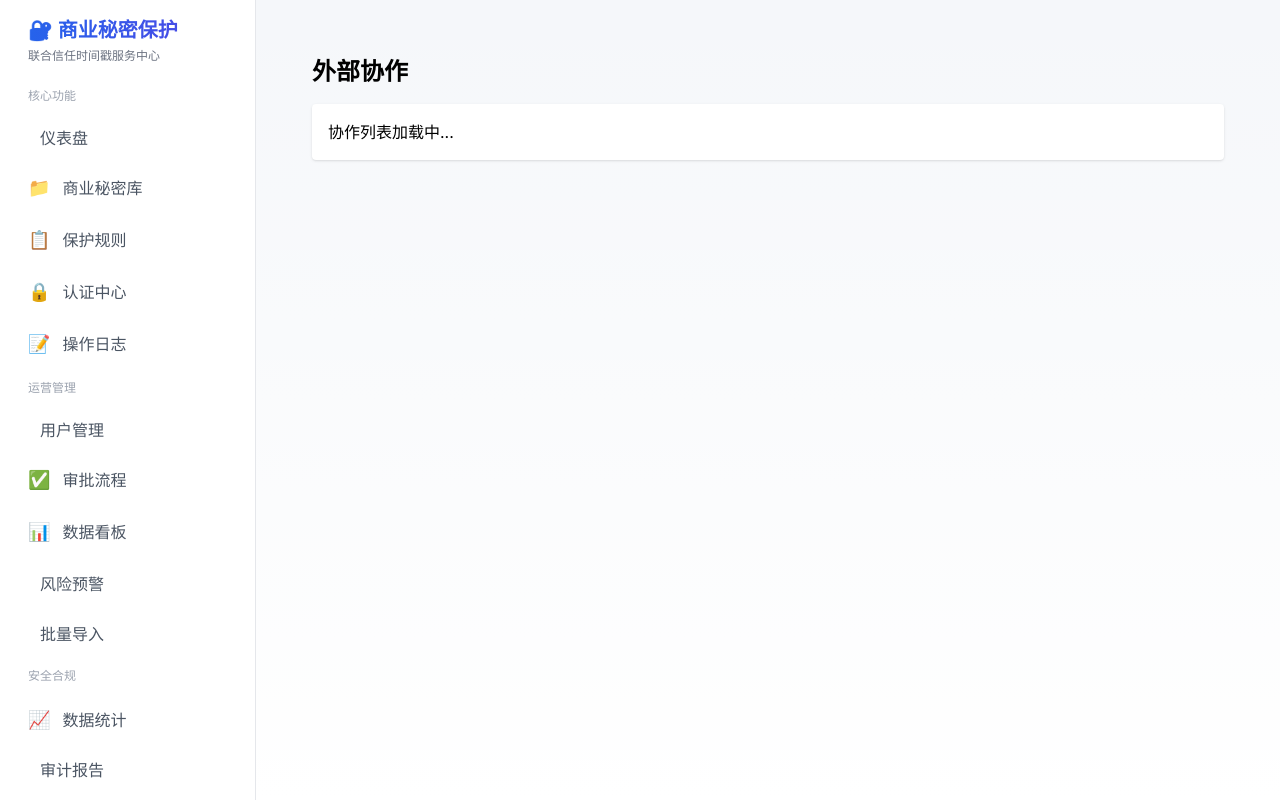
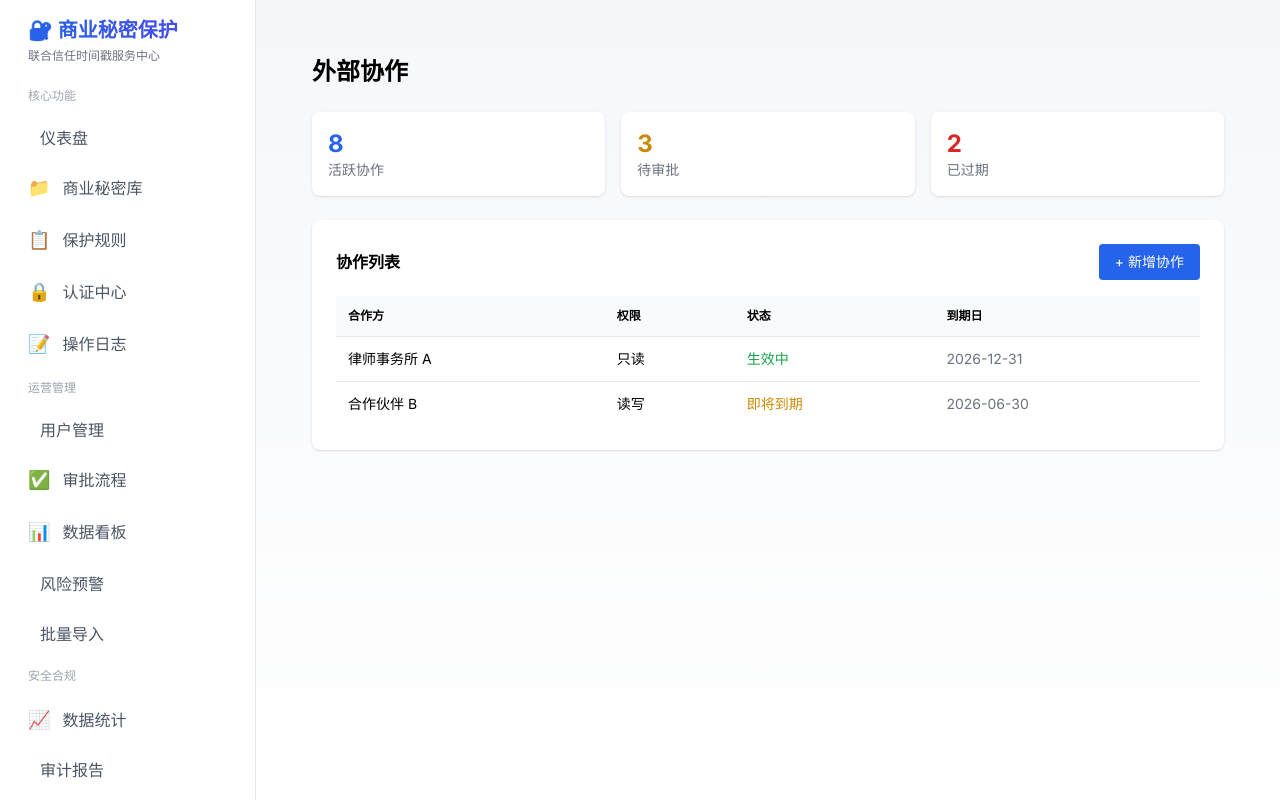
Before and after one commit to smknisyvecrix/trade-secret-demo, a Next.js app: page /collaboration in a window 1280 px wide. Built offline with nearby package versions, Linux system fonts and the light colour scheme.

Commit message:
fix: 补全所有 404 页面的文件

```diff
--- a/src/app/collaboration/page.tsx
+++ b/src/app/collaboration/page.tsx
@@ -1,9 +1,52 @@
 'use client';
 export default function CollaborationPage() {
   return (
-    <div className="p-6">
-      <h1 className="text-2xl font-bold mb-4">外部协作</h1>
-      <div className="bg-white p-4 rounded shadow">协作列表加载中...</div>
+    <div className="p-6 space-y-6">
+      <h1 className="text-2xl font-bold">外部协作</h1>
+      <div className="grid grid-cols-3 gap-4">
+        <div className="bg-white p-4 rounded-lg shadow">
+          <p className="text-2xl font-bold text-blue-600">8</p>
+          <p className="text-sm text-gray-500">活跃协作</p>
+        </div>
+        <div className="bg-white p-4 rounded-lg shadow">
+          <p className="text-2xl font-bold text-yellow-600">3</p>
+          <p className="text-sm text-gray-500">待审批</p>
+        </div>
+        <div className="bg-white p-4 rounded-lg shadow">
+          <p className="text-2xl font-bold text-red-600">2</p>
+          <p className="text-sm text-gray-500">已过期</p>
+        </div>
+      </div>
+      <div className="bg-white rounded-lg shadow p-6">
+        <div className="flex justify-between items-center mb-4">
+          <h3 className="font-semibold">协作列表</h3>
+          <button className="bg-blue-600 text-white px-4 py-2 rounded text-sm">+ 新增协作</button>
+        </div>
+        <table className="w-full">
+          <thead className="bg-gray-50 border-b">
+            <tr>
+              <th className="p-3 text-left text-xs">合作方</th>
+              <th className="p-3 text-left text-xs">权限</th>
+              <th className="p-3 text-left text-xs">状态</th>
+              <th className="p-3 text-left text-xs">到期日</th>
+            </tr>
+          </thead>
+          <tbody>
+            <tr className="border-b">
+              <td className="p-3 text-sm">律师事务所 A</td>
+              <td className="p-3 text-sm">只读</td>
+              <td className="p-3 text-sm"><span className="text-green-600">生效中</span></td>
+              <td className="p-3 text-sm text-gray-500">2026-12-31</td>
+            </tr>
+            <tr>
+              <td className="p-3 text-sm">合作伙伴 B</td>
+              <td className="p-3 text-sm">读写</td>
+              <td className="p-3 text-sm"><span className="text-yellow-600">即将到期</span></td>
+              <td className="p-3 text-sm text-gray-500">2026-06-30</td>
+            </tr>
+          </tbody>
+        </table>
+      </div>
     </div>
   );
 }
--- a/src/app/versions/page.tsx
+++ b/src/app/versions/page.tsx
@@ -1,9 +1,26 @@
 'use client';
 export default function VersionsPage() {
   return (
-    <div className="p-6">
-      <h1 className="text-2xl font-bold mb-4">版本对比</h1>
-      <div className="bg-white p-4 rounded shadow">版本列表加载中...</div>
+    <div className="p-6 space-y-6">
+      <h1 className="text-2xl font-bold">版本对比</h1>
+      <div className="bg-white rounded-lg shadow overflow-hidden">
+        <div className="divide-y">
+          <div className="p-6 hover:bg-gray-50">
+            <div className="flex items-center justify-between mb-2">
+              <span className="px-3 py-1 bg-blue-100 text-blue-700 rounded-full text-sm font-medium">V3.0</span>
+              <span className="text-sm text-gray-500">2026-05-19</span>
+            </div>
+            <p className="text-sm text-gray-600">修改人：张三 · 更新技术参数</p>
+          </div>
+          <div className="p-6 hover:bg-gray-50">
+            <div className="flex items-center justify-between mb-2">
+              <span className="px-3 py-1 bg-gray-100 text-gray-700 rounded-full text-sm font-medium">V2.0</span>
+              <span className="text-sm text-gray-500">2026-04-15</span>
+            </div>
+            <p className="text-sm text-gray-600">修改人：李四 · 修改核心算法</p>
+          </div>
+        </div>
+      </div>
     </div>
   );
 }
```
